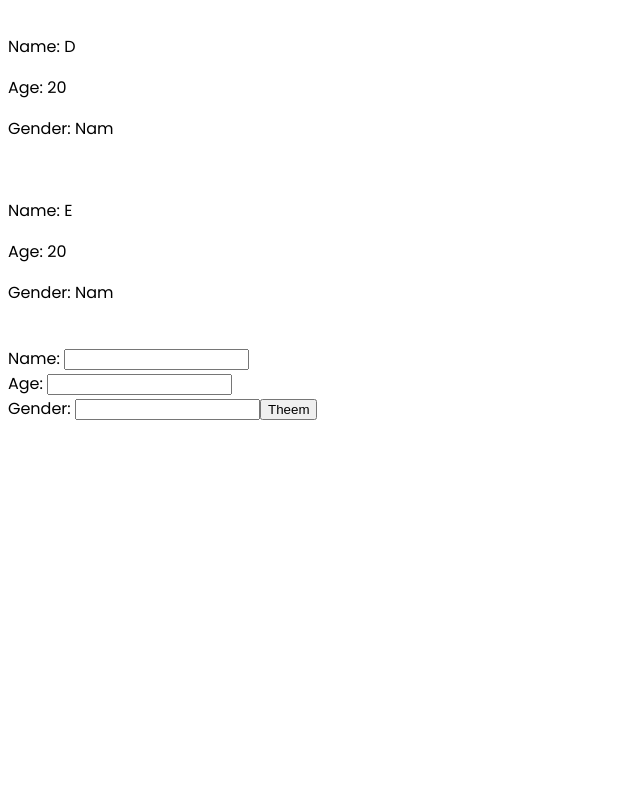
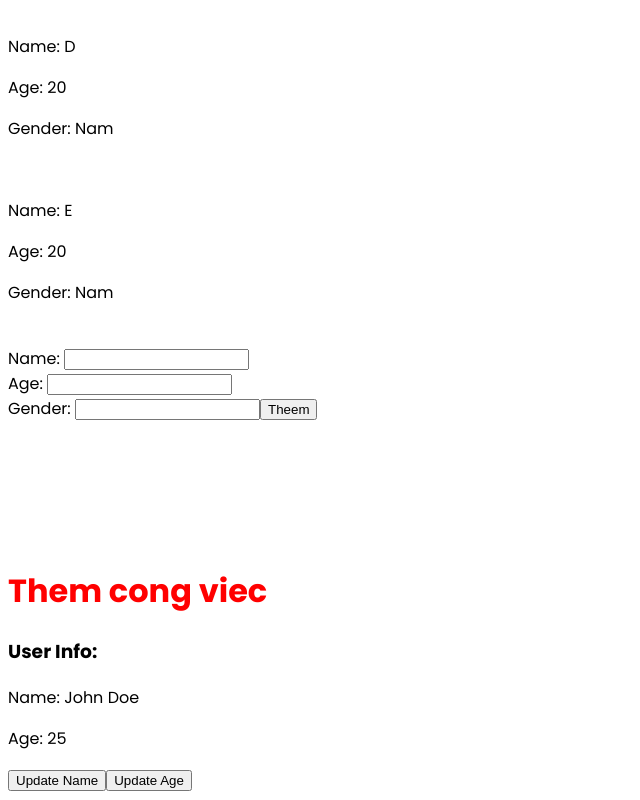
Before and after one commit to nguyenphuong29082004/HIT15_REACT_2025, a React (Vite) app in the folder week1/: page / in a window 1280 px wide. Shown: the part 474-1274 px from the top of the page, without its empty margins (0-640 px from the left). Before the commit the page ends 903 px from the top, so only its background shows below. Built offline with nearby package versions, Linux system fonts and the light colour scheme.

Commit message:
add Readme

```diff
--- a/week1/src/App.jsx
+++ b/week1/src/App.jsx
@@ -5,6 +5,7 @@ import Counter from './components/Header/Header';
 import TextFiled from './components/Header/Text_filed';
 import PostItem from './components/PostItem';
 import Card from './components/card';
+import TaskList from './components/Demo_state';
 
 function App() {
   const user = {
@@ -97,6 +98,11 @@ function App() {
       }}
       />
     <button onClick={addPeople}>Theem</button>
+
+    <br /><br /><br />
+    <br /><br /><br />
+    <h1 style={{color: "red"}}>Them cong viec</h1>
+      <TaskList/>
     </>
   );
 }
--- /dev/null
+++ b/week1/src/components/Demo_state/index.jsx
@@ -0,0 +1,51 @@
+// import React, { useState } from 'react';
+
+// function TaskList() {
+//   const [tasks, setTasks] = useState(["Buy groceries", "Clean the house", "Pay bills"]);
+
+//   const addTask = () => {
+//     setTasks([...tasks, "New Task"]); // Thêm một công việc mới vào danh sách
+//   };
+
+//   return (
+//     <div>
+//       <h3>Task List:</h3>
+//       <ul>
+//         {tasks.map((task, index) => (
+//           <li key={index}>{task}</li>
+//         ))}
+//       </ul>
+//       <button onClick={addTask}>Add Task</button>
+//     </div>
+//   );
+// }
+
+// export default TaskList;
+
+import React, { useState } from 'react';
+
+function TaskList() {
+  const [user, setUser] = useState({ name: "John Doe", age: 25 });
+
+  const updateName = () => {
+    setUser({ ...user, name: "Jane Smith" }); // Cập nhật tên mà không làm mất các thuộc tính khác
+  };
+
+  const updateAge = () => {
+    // setUser({ ...user, age: 30 });
+    // Cập nhật tuổi mà không làm mất các thuộc tính khác
+     setUser({ ...user, age: user.age+5});
+  };
+
+  return (
+    <div>
+      <h3>User Info:</h3>
+      <p>Name: {user.name}</p>
+      <p>Age: {user.age}</p>
+      <button onClick={updateName}>Update Name</button>
+      <button onClick={updateAge}>Update Age</button>
+    </div>
+  );
+}
+
+export default TaskList;
--- a/week1/src/components/Header/Header.jsx
+++ b/week1/src/components/Header/Header.jsx
@@ -21,7 +21,7 @@ const Counter = (props) => {
     const nhan = () =>{
         setCounter(counter * 3);
     }
-    console.log(counter);
+    // console.log(counter);
     return (
 
         <div className="counter" >
```
Also changed, not shown: 1 other file (tests, documents, lock files or other folders).
